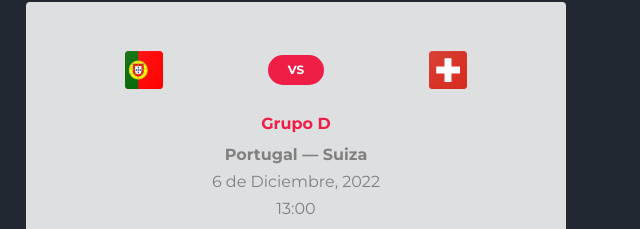
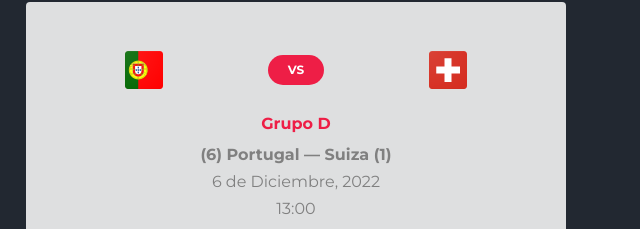
Before and after one commit to bitexogh/amech, a plain HTML site: page matches.html in a window 1280 px wide. Shown: the part 1472-1701 px from the top of the page, 629-1269 px from the left. Drawn offline with Linux system fonts and the light colour scheme; files whose address does not match are found by name.

Commit message:
Update matches.html

```diff
--- a/matches.html
+++ b/matches.html
@@ -312,7 +312,7 @@
                             <div class="text-center widget-vs-contents mb-4">
                                 <h4>Grupo D</h4>
                                 <p class="mb-5">
-                                    <span class="d-block" style="font-weight: 600">Portugal — Suiza</span>
+                                    <span class="d-block" style="font-weight: 600">(6) Portugal — Suiza (1)</span>
                                     <span class="d-block">6 de Diciembre, 2022</span>
                                     <span class="d-block">13:00</span>
                                     <span class="d-block">Lusail Stadium</span>
```
